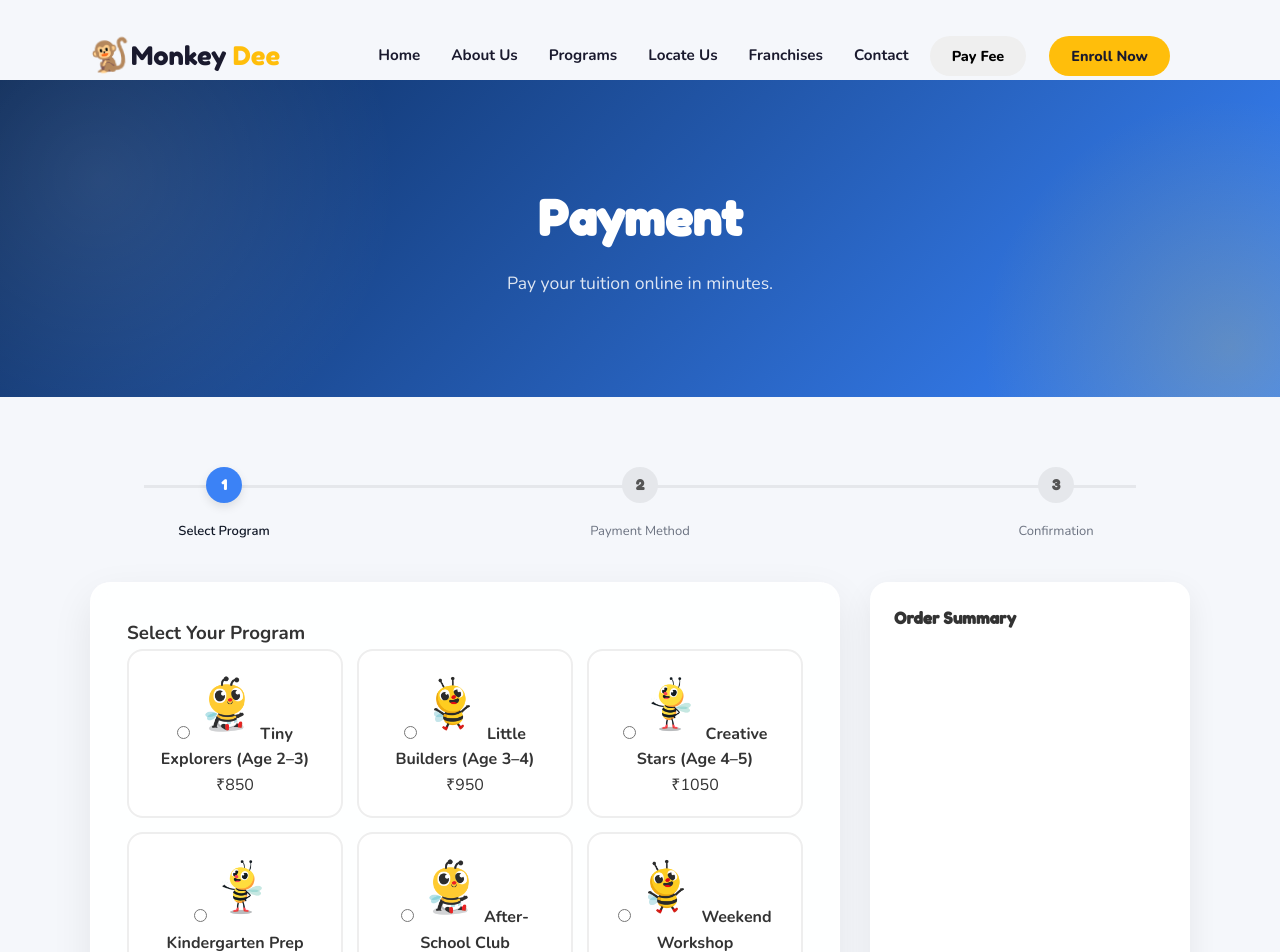
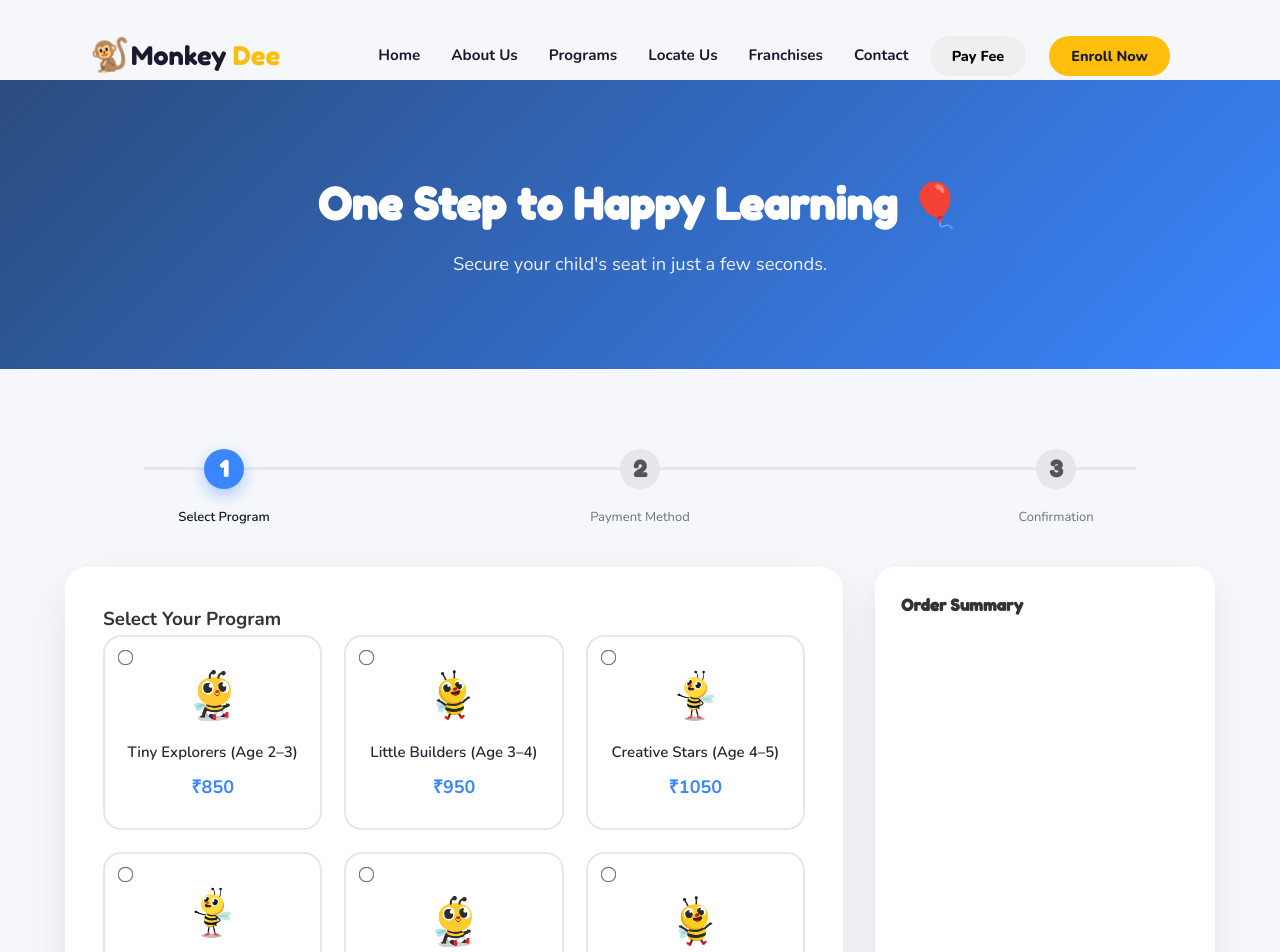
Before and after one commit to Akashpawar77/Crocodile, a React (Vite) app: page /payment in a window 1280 px wide. Shown: the top 952 px of the page. Built offline with nearby package versions, Linux system fonts and the light colour scheme.

Commit message:
change the hero class

```diff
--- a/src/pages/Payment.css
+++ b/src/pages/Payment.css
@@ -1,82 +1,60 @@
-/* ================= PREMIUM PAYMENT PAGE ================= */
+/* ================= PAGE ================= */
 
-.payment-page{
-  padding-top:80px;
-  background:#f5f7fb;
-  min-height:100vh;
+.payment-page {
+    padding-top: 80px;
+    background: #f5f7fb;
+    min-height: 100vh;
 }
 
 /* ================= HERO ================= */
 
-.payment-hero{
-  background:linear-gradient(135deg,#0b2a59,#3a86ff);
-  padding:100px 20px;
-  text-align:center;
-  color:white;
-  position:relative;
-  overflow:hidden;
+.payment-hero {
+    background: linear-gradient(135deg, #2b4c7e, #3a86ff);
+    padding: 90px 20px;
+    text-align: center;
+    color: white;
 }
 
-.payment-hero::before{
-  content:"";
-  position:absolute;
-  width:600px;
-  height:600px;
-  background:radial-gradient(circle,rgba(255,255,255,0.1) 0%,transparent 70%);
-  top:-200px;
-  left:-200px;
+.payment-hero h1 {
+    font-family: "Fredoka One", cursive;
+    font-size: 2.7rem;
+    margin-bottom: 10px;
 }
 
-.payment-hero::after{
-  content:"";
-  position:absolute;
-  width:500px;
-  height:500px;
-  background:radial-gradient(circle,rgba(255,190,11,0.2) 0%,transparent 70%);
-  bottom:-200px;
-  right:-200px;
+.payment-hero p {
+    font-size: 1.15rem;
+    opacity: .9;
+    max-width: 600px;
+    margin: auto;
 }
 
-.payment-hero h1{
-  font-family:"Fredoka One",cursive;
-  font-size:3rem;
-  margin-bottom:12px;
-}
+/* ================= SECTION ================= */
 
-.payment-hero p{
-  opacity:.85;
-  font-size:1.1rem;
+.payment-section {
+    padding: 50px 20px;
 }
 
 /* ================= LAYOUT ================= */
 
-.payment-section{
-  padding:40px 20px;
-}
-
-.payment-layout{
-  display:grid;
-  grid-template-columns:1fr 320px;
-  gap:30px;
-  max-width:1100px;
-  margin:auto;
+.payment-layout {
+    display: grid;
+    grid-template-columns: 1fr 340px;
+    gap: 32px;
+    max-width: 1150px;
+    margin: auto;
 }
 
 /* ================= PAYMENT CARD ================= */
 
-.pay-panel{
-  background:rgba(255,255,255,0.9);
-  backdrop-filter:blur(10px);
-  border-radius:20px;
-  padding:36px;
-  box-shadow:0 15px 40px rgba(0,0,0,0.08);
-  border:1px solid rgba(255,255,255,0.3);
-  animation:fadeUp .5s ease;
+.pay-panel {
+    background: white;
+    border-radius: 22px;
+    padding: 38px;
+    box-shadow: 0 20px 45px rgba(0, 0, 0, 0.08);
 }
 
-/* ================= STEP PROGRESS ================= */
+/* ================= STEPPER ================= */
 
-/* STEPPER CONTAINER */
 .stepper {
     display: flex;
     justify-content: space-between;
@@ -85,7 +63,6 @@
     position: relative;
 }
 
-/* CONNECTING LINE */
 .stepper::before {
     content: "";
     position: absolute;
@@ -97,20 +74,18 @@
     z-index: 0;
 }
 
-/* EACH STEP */
 .step {
     display: flex;
     flex-direction: column;
     align-items: center;
+    flex: 1;
     position: relative;
     z-index: 1;
-  flex: 1;
 }
 
-/* STEP CIRCLE */
 .step-number {
-  width: 36px;
-  height: 36px;
+    width: 40px;
+    height: 40px;
     border-radius: 50%;
     background: #e5e7eb;
     color: #555;
@@ -118,23 +93,19 @@
     align-items: center;
     justify-content: center;
     font-weight: 600;
-  font-size: 14px;
-  transition: 0.3s;
+    transition: .3s;
 }
 
-/* STEP LABEL */
 .step-label {
     margin-top: 8px;
     font-size: 13px;
     color: #6b7280;
-  text-align: center;
 }
 
-/* ACTIVE STEP */
 .step.active .step-number {
-  background: #3b82f6;
+    background: #3a86ff;
     color: white;
-  box-shadow: 0 4px 10px rgba(0,0,0,0.1);
+    box-shadow: 0 6px 15px rgba(58, 134, 255, 0.4);
 }
 
 .step.active .step-label {
@@ -144,242 +115,250 @@
 
 /* ================= PROGRAM CARDS ================= */
 
-.program-select-grid{
-  display:grid;
-  grid-template-columns:repeat(3,1fr);
-  gap:14px;
-  margin-bottom:25px;
+/* ================= PROGRAM CARDS ================= */
+
+.program-select-grid {
+    display: grid;
+    grid-template-columns: repeat(3, 1fr);
+    gap: 22px;
+    margin-bottom: 35px;
 }
 
-.prog-select-card{
-  border:2px solid #eee;
-  border-radius:16px;
-  padding:18px;
-  text-align:center;
-  cursor:pointer;
-  transition:.3s;
-  background:white;
+/* program card */
+
+.prog-select-card {
+    position: relative;
+    border: 2px solid #e5e7eb;
+    border-radius: 18px;
+    padding: 26px 20px;
+    text-align: center;
+    cursor: pointer;
+    transition: .25s;
+    background: white;
+    display: flex;
+    flex-direction: column;
+    align-items: center;
+    justify-content: center;
+    gap: 10px;
+    min-height: 170px;
 }
 
-.prog-select-card:hover{
-  transform:translateY(-4px);
-  box-shadow:0 12px 25px rgba(0,0,0,0.08);
+/* hover */
+
+.prog-select-card:hover {
+    transform: translateY(-5px);
+    box-shadow: 0 14px 30px rgba(0, 0, 0, 0.08);
 }
 
-.prog-select-card.selected{
-  border-color:#3a86ff;
-  background:#f3f7ff;
-  box-shadow:0 8px 20px rgba(58,134,255,0.25);
+/* selected */
+
+.prog-select-card.selected {
+    border-color: #3a86ff;
+    background: #f0f7ff;
+    box-shadow: 0 10px 25px rgba(58, 134, 255, 0.25);
+}
+
+/* radio */
+
+.program-radio {
+    position: absolute;
+    top: 14px;
+    left: 14px;
+    transform: scale(1.2);
+}
+
+/* icon */
+
+.program-icon {
+    width: 65px;
+    margin-bottom: 5px;
+}
+
+/* name */
+
+.program-name {
+    font-weight: 600;
+    font-size: 15px;
+    line-height: 1.3;
+    color: #1f2937;
+}
+
+/* price */
+
+.program-price {
+    font-weight: 700;
+    font-size: 18px;
+    color: #3a86ff;
 }
 
 /* ================= PAYMENT METHODS ================= */
 
-.method-selector{
-  display:grid;
-  grid-template-columns:repeat(3,1fr);
-  gap:12px;
-  margin-bottom:25px;
+.method-selector {
+    display: grid;
+    grid-template-columns: repeat(3, 1fr);
+    gap: 16px;
+    margin-bottom: 30px;
 }
 
-.method-btn{
-  background:white;
-  border:2px solid #eee;
-  border-radius:14px;
-  padding:16px;
-  display:flex;
-  flex-direction:column;
-  align-items:center;
-  cursor:pointer;
-  transition:.25s;
+.method-btn {
+    background: white;
+    border: 2px solid #e5e7eb;
+    border-radius: 16px;
+    padding: 20px;
+    display: flex;
+    flex-direction: column;
+    align-items: center;
+    cursor: pointer;
+    transition: .25s;
 }
 
-.method-btn img{
-  width:36px;
-  margin-bottom:5px;
+.method-btn img {
+    width: 40px;
+    margin-bottom: 8px;
 }
 
-.method-btn:hover{
-  transform:translateY(-3px);
-  box-shadow:0 10px 18px rgba(0,0,0,0.08);
+.method-btn:hover {
+    transform: translateY(-3px);
+    box-shadow: 0 12px 25px rgba(0, 0, 0, 0.08);
 }
 
-.method-btn.active{
-  border-color:#3a86ff;
-  background:#eef4ff;
-  box-shadow:0 8px 20px rgba(58,134,255,0.25);
+.method-btn.active {
+    border-color: #3a86ff;
+    background: #eef4ff;
+    box-shadow: 0 10px 20px rgba(58, 134, 255, 0.25);
 }
 
-/* ================= PAYMENT INFO ================= */
+/* ================= QR BOX ================= */
 
-.alt-pay-info{
-  background:#fafafa;
-  padding:30px;
-  border-radius:16px;
-  text-align:center;
-  margin-bottom:20px;
-  border:1px dashed #ddd;
+.upi-qr-box {
+    background: #f9fafc;
+    padding: 28px;
+    border-radius: 16px;
+    text-align: center;
+    margin-bottom: 20px;
+    border: 1px dashed #d1d5db;
 }
 
-.alt-pay-info img{
-  margin-bottom:10px;
-}
-
-.alt-pay-info p{
-  color:#555;
-  font-size:1rem;
+.qr-code img {
+    width: 180px;
+    border-radius: 10px;
 }
 
 /* ================= BUTTONS ================= */
 
-.btn{
-  border:none;
-  border-radius:40px;
-  padding:12px 30px;
-  font-weight:700;
-  cursor:pointer;
-  transition:.25s;
+.btn {
+    border: none;
+    border-radius: 40px;
+    padding: 12px 30px;
+    font-weight: 700;
+    cursor: pointer;
+    transition: .25s;
 }
 
-.btn-primary{
-  background:linear-gradient(135deg,#ffbe0b,#ff8800);
-  color:white;
+.btn-primary {
+    background: linear-gradient(135deg, #ffbe0b, #ff8800);
+    color: white;
 }
 
-.btn-primary:hover{
-  transform:translateY(-2px);
-  box-shadow:0 10px 25px rgba(255,150,0,0.4);
+.btn-primary:hover {
+    transform: translateY(-2px);
+    box-shadow: 0 10px 25px rgba(255, 150, 0, 0.4);
 }
 
-.btn-secondary{
-  background:#f3f3f3;
+.btn-secondary {
+    background: #f3f3f3;
 }
 
-.btn-secondary:hover{
-  background:#e8e8e8;
+.btn-secondary:hover {
+    background: #e8e8e8;
 }
 
-.step-nav{
-  display:flex;
-  justify-content:space-between;
+.step-nav {
+    display: flex;
+    justify-content: space-between;
 }
 
 /* ================= ORDER SUMMARY ================= */
 
-.order-summary{
-  background:white;
-  border-radius:18px;
-  padding:24px;
-  box-shadow:0 10px 30px rgba(0,0,0,0.07);
-  position:sticky;
-  top:120px;
+.order-summary {
+    background: white;
+    border-radius: 20px;
+    padding: 26px;
+    box-shadow: 0 15px 35px rgba(0, 0, 0, 0.08);
+    position: sticky;
+    top: 120px;
 }
 
-.order-summary h4{
-  font-family:"Fredoka One",cursive;
-  margin-bottom:18px;
+.order-summary h4 {
+    font-family: "Fredoka One", cursive;
+    margin-bottom: 18px;
 }
 
-.os-program{
-  display:flex;
-  align-items:center;
-  gap:10px;
-  margin-bottom:14px;
+.os-program {
+    display: flex;
+    align-items: center;
+    gap: 10px;
+    margin-bottom: 14px;
 }
 
-.os-program strong{
-  margin-left:auto;
+.os-program strong {
+    margin-left: auto;
 }
 
-.os-fee-row{
-  display:flex;
-  justify-content:space-between;
-  font-size:.9rem;
-  margin-bottom:6px;
+.os-fee-row {
+    display: flex;
+    justify-content: space-between;
+    font-size: .9rem;
+    margin-bottom: 6px;
 }
 
-.os-total{
-  background:#1a1a2e;
-  border-radius:12px;
-  padding:14px 16px;
-  display:flex;
-  justify-content:space-between;
-  margin-top:12px;
+.os-total {
+    background: #1a1a2e;
+    border-radius: 12px;
+    padding: 14px 16px;
+    display: flex;
+    justify-content: space-between;
+    margin-top: 12px;
 }
 
-.os-total span{
-  color:rgba(255,255,255,0.7);
+.os-total span {
+    color: rgba(255, 255, 255, 0.7);
 }
 
-.os-total strong{
-  color:#ffbe0b;
-  font-size:1.4rem;
+.os-total strong {
+    color: #ffbe0b;
+    font-size: 1.4rem;
 }
 
-/* ================= PAYMENT LOGOS ================= */
+/* ================= SUCCESS ================= */
 
-.payment-logos{
-  display:flex;
-  gap:10px;
-  justify-content:center;
-  margin-top:12px;
-}
-
-.payment-logos img{
-  background:#f5f5f5;
-  padding:6px 10px;
-  border-radius:8px;
-}
-
-/* ================= SUCCESS PANEL ================= */
-
-.confirmation-panel{
-  text-align:center;
-}
-
-.confirmation-panel h2{
-  font-family:"Fredoka One",cursive;
-  font-size:2rem;
-}
-
-.confirmation-panel p{
-  color:#555;
-}
-
-/* ================= ANIMATION ================= */
-
-@keyframes fadeUp{
-  from{
-    opacity:0;
-    transform:translateY(20px);
-  }
-  to{
-    opacity:1;
-    transform:translateY(0);
-  }
+.success-animation {
+    font-size: 70px;
+    margin-bottom: 10px;
 }
 
 /* ================= RESPONSIVE ================= */
 
-@media(max-width:900px){
+@media(max-width:900px) {
 
-.payment-layout{
-  grid-template-columns:1fr;
+    .payment-layout {
+        grid-template-columns: 1fr;
     }
 
-.program-select-grid{
-  grid-template-columns:repeat(2,1fr);
+    .program-select-grid {
+        grid-template-columns: repeat(2, 1fr);
     }
 
 }
 
-@media(max-width:600px){
+@media(max-width:600px) {
 
-.program-select-grid{
-  grid-template-columns:1fr;
+    .program-select-grid {
+        grid-template-columns: 1fr;
     }
 
-.method-selector{
-  grid-template-columns:repeat(2,1fr);
+    .method-selector {
+        grid-template-columns: repeat(2, 1fr);
     }
 
 }
--- a/src/pages/Payment.jsx
+++ b/src/pages/Payment.jsx
@@ -52,7 +52,6 @@ const programs = PLANS[0].programs;
 /* -------- TIMER -------- */
 
 useEffect(()=>{
-
 if(step !== 2) return;
 
 const timer = setInterval(()=>{
@@ -60,7 +59,6 @@ setTime(prev => prev > 0 ? prev - 1 : 0);
 },1000);
 
 return ()=>clearInterval(timer);
-
 },[step]);
 
 const minutes = Math.floor(time/60);
@@ -92,8 +90,8 @@ return (
 <div className="payment-page">
 
 <section className="payment-hero">
-<h1>Payment</h1>
-<p>Pay your tuition online in minutes.</p>
+<h1>One Step to Happy Learning 🎈</h1>
+<p>Secure your child's seat in just a few seconds.</p>
 </section>
 
 <section className="payment-section">
@@ -132,20 +130,20 @@ return (
 <label
 key={p.id}
 className={`prog-select-card ${selectedProgram===p.id ? "selected":""}`}
-
 >
 
 <input
 type="radio"
+className="program-radio"
 checked={selectedProgram===p.id}
 onChange={()=>setSelectedProgram(p.id)}
 />
 
-<img src={p.icon} width="70" alt="program"/>
+<img src={p.icon} className="program-icon" alt="program"/>
 
-<b>{p.name}</b>
+<div className="program-name">{p.name}</div>
 
-<div>₹{p.price}</div>
+<div className="program-price">₹{p.price}</div>
 
 </label>
 
@@ -157,10 +155,9 @@ onChange={()=>setSelectedProgram(p.id)}
 className="btn btn-primary"
 disabled={!selectedProgram}
 onClick={()=>setStep(2)}
-
 >
-
-Continue to Payment → </button>
+Continue to Payment →
+</button>
 
 </div>
 
@@ -174,23 +171,9 @@ Continue to Payment → </button>
 
 <h3>Payment Details</h3>
 
-{/* TIMER */}
-
 <div className="payment-timer">
 ⏱ Complete payment in {minutes}:{seconds < 10 ? `0${seconds}` : seconds}
 </div>
-
-{/* 3D CARD */}
-
-<div className="card-3d-container">
-<div className="card-3d">
-<div className="card-chip"></div>
-<div className="card-number">•••• •••• •••• 2458</div>
-<div className="card-name">Monkey Dee</div>
-</div>
-</div>
-
-{/* METHODS */}
 
 <div className="method-selector">
 
@@ -200,11 +183,9 @@ Continue to Payment → </button>
 key={m.id}
 className={`method-btn ${payMethod===m.id?"active":""}`}
 onClick={()=>setPayMethod(m.id)}
-
 >
 
 <img src={m.icon} width="35" alt="method"/>
-
 <span>{m.label}</span>
 
 </button>
@@ -212,8 +193,6 @@ onClick={()=>setPayMethod(m.id)}
 ))}
 
 </div>
-
-{/* QR PAYMENT */}
 
 <div className="upi-qr-box">
 
@@ -241,18 +220,16 @@ UPI ID : <b>monkeydee@upi</b>
 <button
 className="btn btn-secondary"
 onClick={()=>setStep(1)}
-
 >
-
-Back </button>
+Back
+</button>
 
 <button
 className="btn btn-primary"
 onClick={()=>setStep(3)}
-
 >
-
-Pay ₹{total} </button>
+Pay ₹{total}
+</button>
 
 </div>
 
@@ -281,10 +258,9 @@ setStep(1);
 setSelectedProgram(null);
 setTime(300);
 }}
-
 >
-
-Make Another Payment </button>
+Make Another Payment
+</button>
 
 </div>
 
```
Lines whose indentation alone changed are shown as unchanged.
